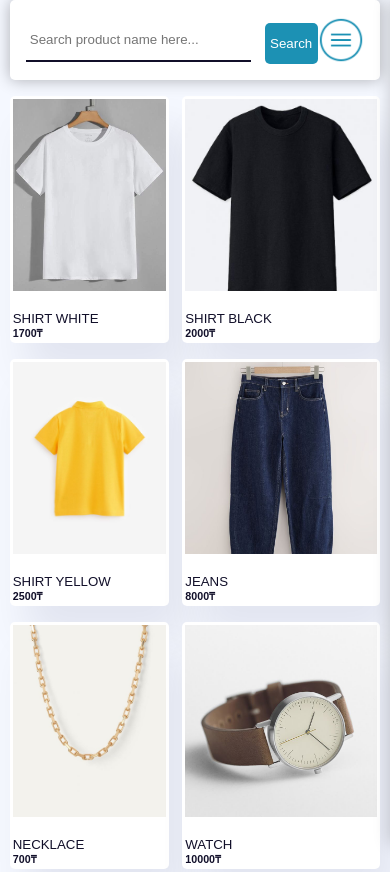
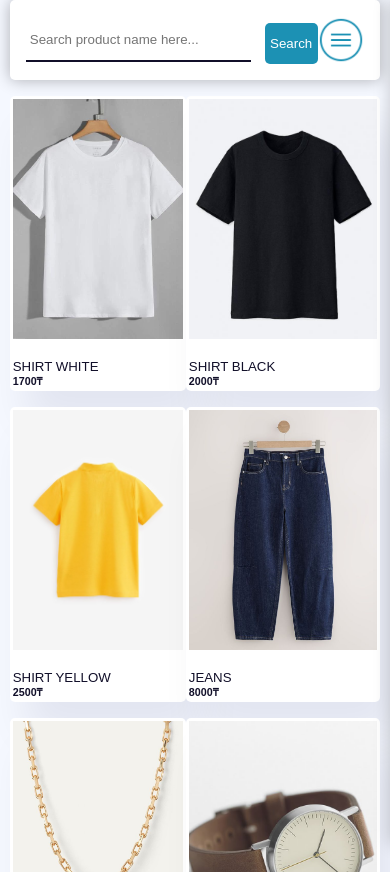
Before and after one commit to BaizhanMiras/Filter-Product, a plain HTML site: page index.html in a window 390 px wide. Shown: the top 872 px of the page. Drawn offline with Linux system fonts and the light colour scheme.

Commit message:
fix styles

```diff
--- a/style.css
+++ b/style.css
@@ -185,21 +185,18 @@ body{
     padding: 3px;
   }
   .card img {
-    height: 15em;
-  }
-  .wrapper{
-    width: 95%;
+    height: 18em;
   }
   #search-container #search{
     padding-inline: 0.4em;
   }
 }
-@media screen and (max-width: 480px){
+@media screen and (max-width: 440px){
   .card img {
-      height: 13em;
+      height: 15em;
   }
 }
-@media screen and (max-width: 430px){
+@media screen and (max-width: 370px){
   .card img {
     height: 12em;
   }
```
